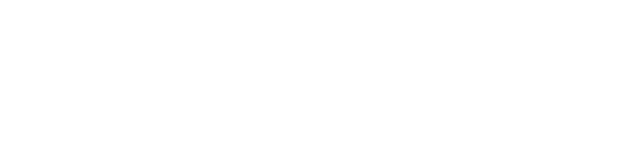
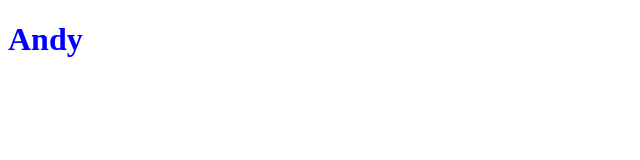
Before and after one commit to hankerBass1205/test20241121, a plain HTML site: page index.html in a window 1280 px wide. Shown: the whole page, without its empty margins (0-640 px from the left). Drawn offline with Linux system fonts and the light colour scheme.

Commit message:
新增樣式及文字

```diff
--- a/index.html
+++ b/index.html
@@ -7,6 +7,8 @@
     <link rel="stylesheet" href="main.css">
 </head>
 <body>
-
+    <head>
+        <h1>Andy</h1>
+    </head>
 </body>
 </html>
--- a/main.css
+++ b/main.css
@@ -0,0 +1,4 @@
+h1{
+    font-size: 2rem;
+    color: blue;
+}
```
